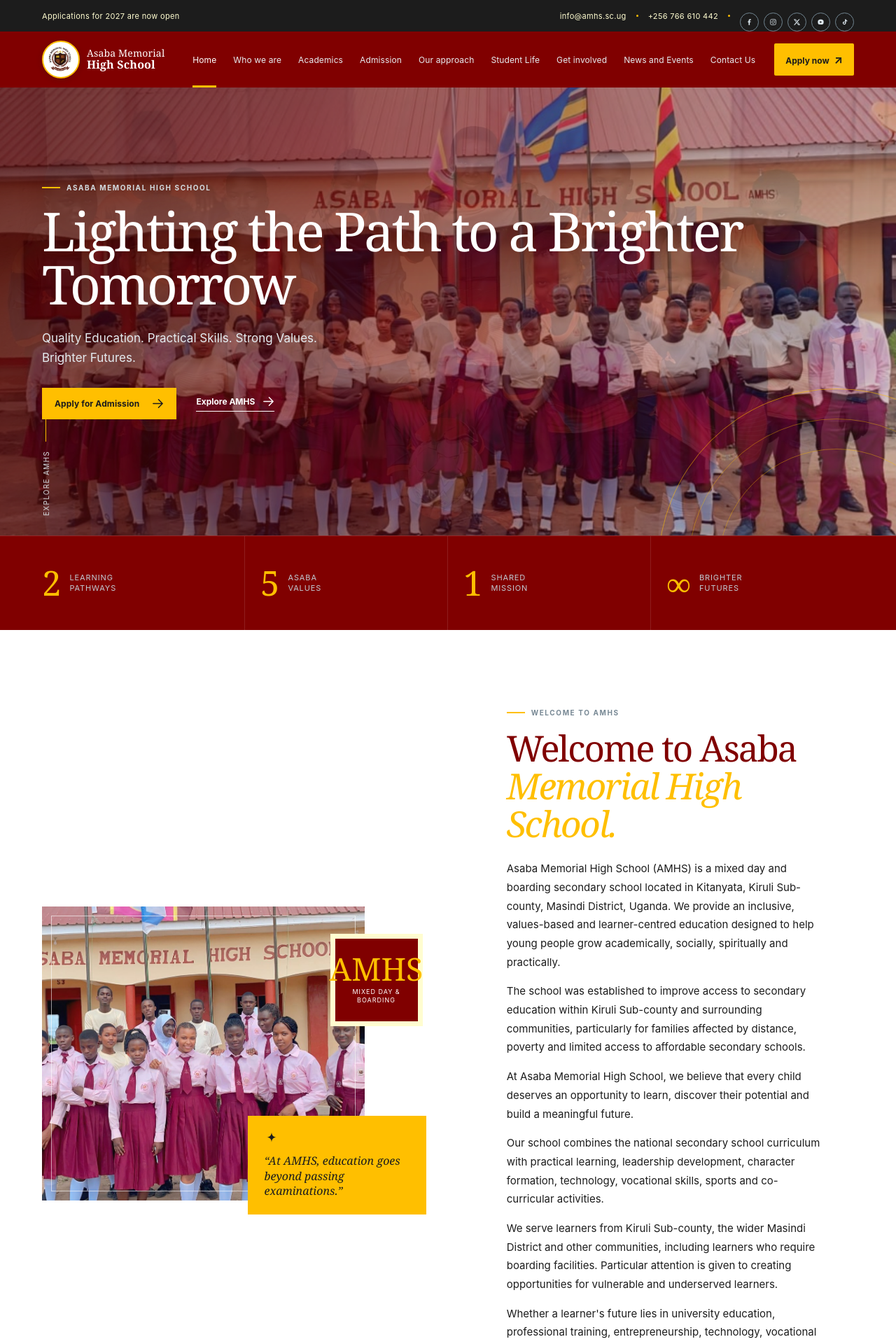
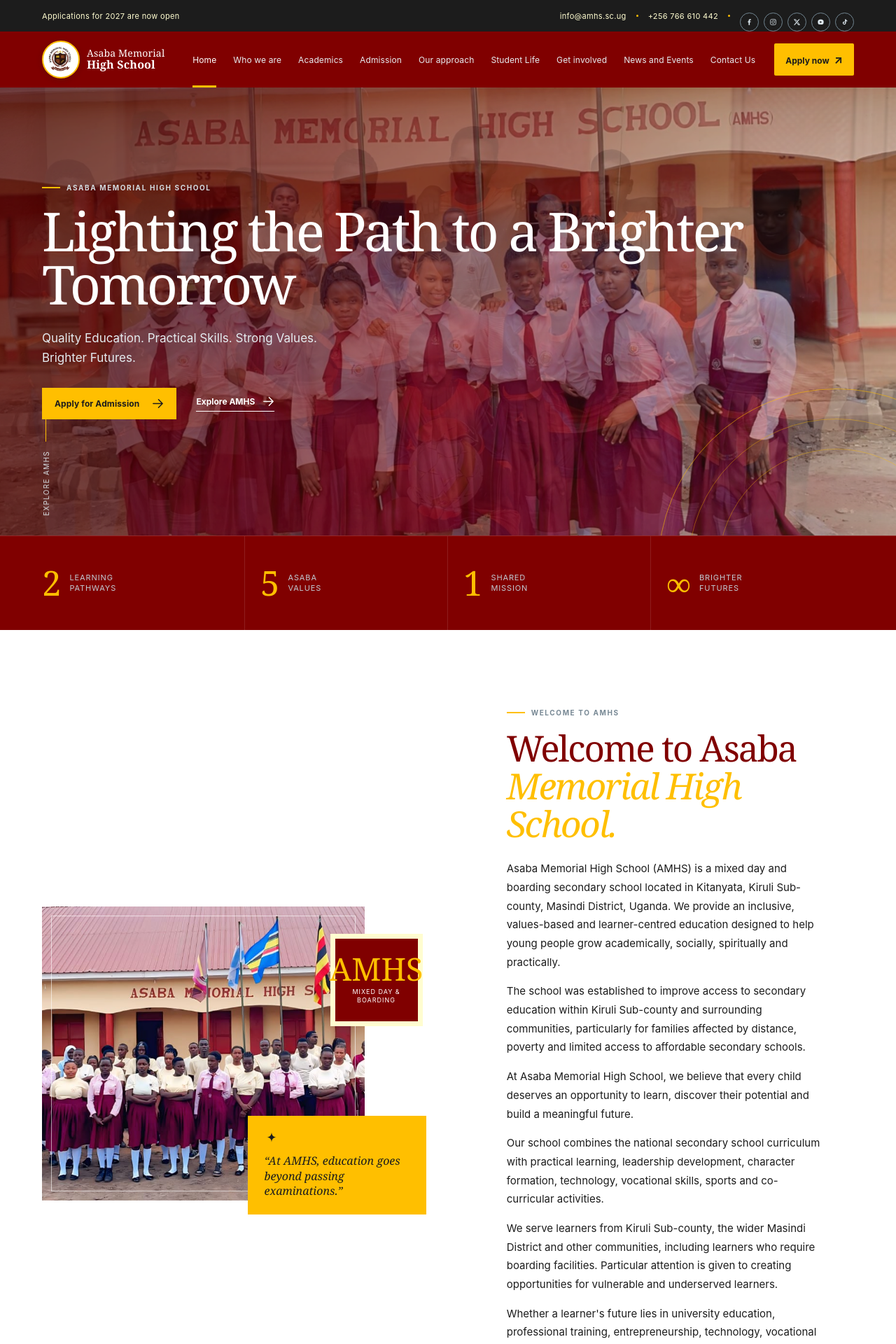
Before and after one commit to watumwa/amhs, a Next.js app in the folder frontend/: page / in a window 1280 px wide. Shown: the top 1920 px of the page at 70% size. Built offline with nearby package versions, Linux system fonts and the light colour scheme.

Commit message:
latest....

```diff
--- a/frontend/app/brand-theme.css
+++ b/frontend/app/brand-theme.css
@@ -52,16 +52,18 @@
 .page-photo.image-about, .page-photo.image-admission, .page-photo.image-fees, .page-photo.image-uniform { background-image: linear-gradient(90deg, rgb(64 0 0 / .84) 0%, rgb(90 0 0 / .46) 64%, rgb(28 28 28 / .22)), url('/amhs-students-uniform.jpg'); background-position: center 56%; }
 .page-photo.image-launch { background-image: linear-gradient(90deg, rgb(64 0 0 / .84) 0%, rgb(90 0 0 / .46) 64%, rgb(28 28 28 / .22)), url('/activities/school-launch.jpg'); background-position: center; }
 .page-photo.image-team, .page-photo.image-board, .page-photo.image-parents { background-image: linear-gradient(90deg, rgb(64 0 0 / .86) 0%, rgb(90 0 0 / .48) 64%, rgb(28 28 28 / .22)), url('/people/staff-and-governors.jpg'); background-position: center 54%; }
-.page-photo.image-prefects { background-image: linear-gradient(90deg, rgb(64 0 0 / .84) 0%, rgb(90 0 0 / .42) 64%, rgb(28 28 28 / .22)), url('/activities/leadership/top-prefects.jpg'); background-position: center 22%; }
+.page-photo.image-prefects { background-image: linear-gradient(90deg, rgb(64 0 0 / .84) 0%, rgb(90 0 0 / .42) 64%, rgb(28 28 28 / .22)), url('/activities/leadership/top-prefects.jpg'); background-position: center top; }
 .page-photo.image-success, .page-photo.image-sports { background-image: linear-gradient(90deg, rgb(64 0 0 / .84) 0%, rgb(90 0 0 / .42) 64%, rgb(28 28 28 / .22)), url('/activities/sports/female-football-team.jpg'); background-position: center; }
 .page-photo.image-policies, .page-photo.image-calendar, .page-photo.image-subjects, .page-photo.image-library, .page-photo.image-syllabus, .page-photo.image-classroom-teacher { background-image: linear-gradient(90deg, rgb(64 0 0 / .84) 0%, rgb(90 0 0 / .42) 64%, rgb(28 28 28 / .22)), url('/activities/learning/classroom-teacher.jpg'); background-position: center; }
 .page-photo.image-partners, .page-photo.image-involved { background-image: linear-gradient(90deg, rgb(64 0 0 / .84) 0%, rgb(90 0 0 / .42) 64%, rgb(28 28 28 / .22)), url('/activities/school-launch.jpg'); background-position: center; }
-.page-photo.image-facilities, .page-photo.image-ict-class { background-image: linear-gradient(90deg, rgb(64 0 0 / .84) 0%, rgb(90 0 0 / .42) 64%, rgb(28 28 28 / .22)), url('/activities/learning/ict-class.jpg'); background-position: center; }
+.page-photo.image-facilities { background-image: linear-gradient(90deg, rgb(64 0 0 / .84) 0%, rgb(90 0 0 / .42) 64%, rgb(28 28 28 / .22)), url('/amhs-students-uniform.jpg'); background-position: center 56%; }
+.page-photo.image-ict-class { background-image: linear-gradient(90deg, rgb(64 0 0 / .84) 0%, rgb(90 0 0 / .42) 64%, rgb(28 28 28 / .22)), url('/activities/learning/classroom-teacher.jpg'); background-position: center; }
 .page-photo.image-curriculum, .page-photo.image-students-life, .page-photo.image-exchange { background-image: linear-gradient(90deg, rgb(64 0 0 / .84) 0%, rgb(90 0 0 / .42) 64%, rgb(28 28 28 / .22)), url('/activities/learning/classroom-students.jpg'); background-position: center; }
 .page-photo.image-approach { background-image: linear-gradient(90deg, rgb(64 0 0 / .84) 0%, rgb(90 0 0 / .42) 64%, rgb(28 28 28 / .22)), url('/activities/practical/tailoring-student.jpg'); background-position: center 34%; }
 .page-photo.image-brass-band, .page-photo.image-talent { background-image: linear-gradient(90deg, rgb(64 0 0 / .84) 0%, rgb(90 0 0 / .42) 64%, rgb(28 28 28 / .22)), url('/activities/brass-band/brass-band-hero.jpg'); background-position: center 56%; }
 .page-photo.image-journalism { background-image: linear-gradient(90deg, rgb(64 0 0 / .84) 0%, rgb(90 0 0 / .42) 64%, rgb(28 28 28 / .22)), url('/activities/journalism/school-journalists.jpg'); background-position: center 42%; }
 
+.image-welcome { background-image: url('/hero-students.jpg'); background-position: center 58%; }
 .approach-card .approach-overlay { background: linear-gradient(0deg, rgba(28, 28, 28, .95), rgba(128, 0, 0, .08) 75%); }
 .approach-1 .approach-image { background-image: url('/activities/learning/ict-class.jpg'); background-position: center; }
 .approach-2 .approach-image { background-image: url('/activities/practical/tailoring-sewing.jpg'); background-position: center; }
@@ -78,7 +80,7 @@
 }
 
 /* Home-page hero: two school-life photos crossfading with a slow zoom. */
-.hero-image.hero-image-one { background-image: linear-gradient(90deg, rgb(64 0 0 / .72) 0%, rgb(94 0 0 / .48) 46%, rgb(28 28 28 / .12)), url('/hero-students.jpg'); background-position: center; animation: hero-zoom 16s ease-in-out infinite; }
+.hero-image.hero-image-one { background-image: linear-gradient(90deg, rgb(64 0 0 / .72) 0%, rgb(94 0 0 / .48) 46%, rgb(28 28 28 / .12)), url('/amhs-students-uniform.jpg'); background-position: center 56%; animation: hero-zoom 16s ease-in-out infinite; }
 .hero-image.hero-image-two { background-image: linear-gradient(90deg, rgb(64 0 0 / .72) 0%, rgb(94 0 0 / .48) 46%, rgb(28 28 28 / .12)), url('/AMHS%20Female%20Football%20Team.jpeg'); background-position: center; opacity: 0; animation: hero-fade 16s ease-in-out infinite, hero-zoom 16s ease-in-out -8s infinite; }
 @keyframes hero-fade { 0%, 40% { opacity: 0; } 50%, 90% { opacity: 1; } 100% { opacity: 0; } }
 @keyframes hero-zoom { 0% { transform: scale(1); } 50% { transform: scale(1.08); } 100% { transform: scale(1); } }
```
